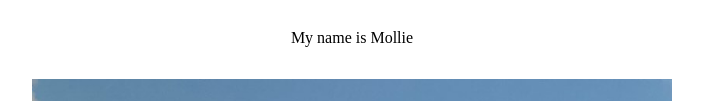
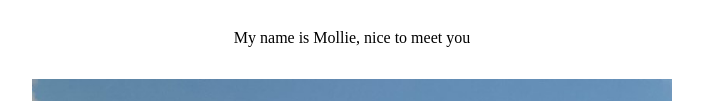
Before and after one commit to momo-mollie/momo-page, a plain HTML site: page index.html in a window 1280 px wide. Shown: the part 207-308 px from the top of the page, without its empty margins (288-991 px from the left). Drawn offline with Linux system fonts and the light colour scheme.

Commit message:
added a line

```diff
--- a/index.html
+++ b/index.html
@@ -9,7 +9,7 @@
     </head>
     <body>
         <h1>Hello World!</h1>
-        <p>My name is Mollie</p>
+        <p>My name is Mollie, nice to meet you</p>
         <img src="assets/images/meandfriend.jpg" alt="Me and my friend at uni!">
     </body>
 </html>
```
Also changed, not shown: 2 other files.
